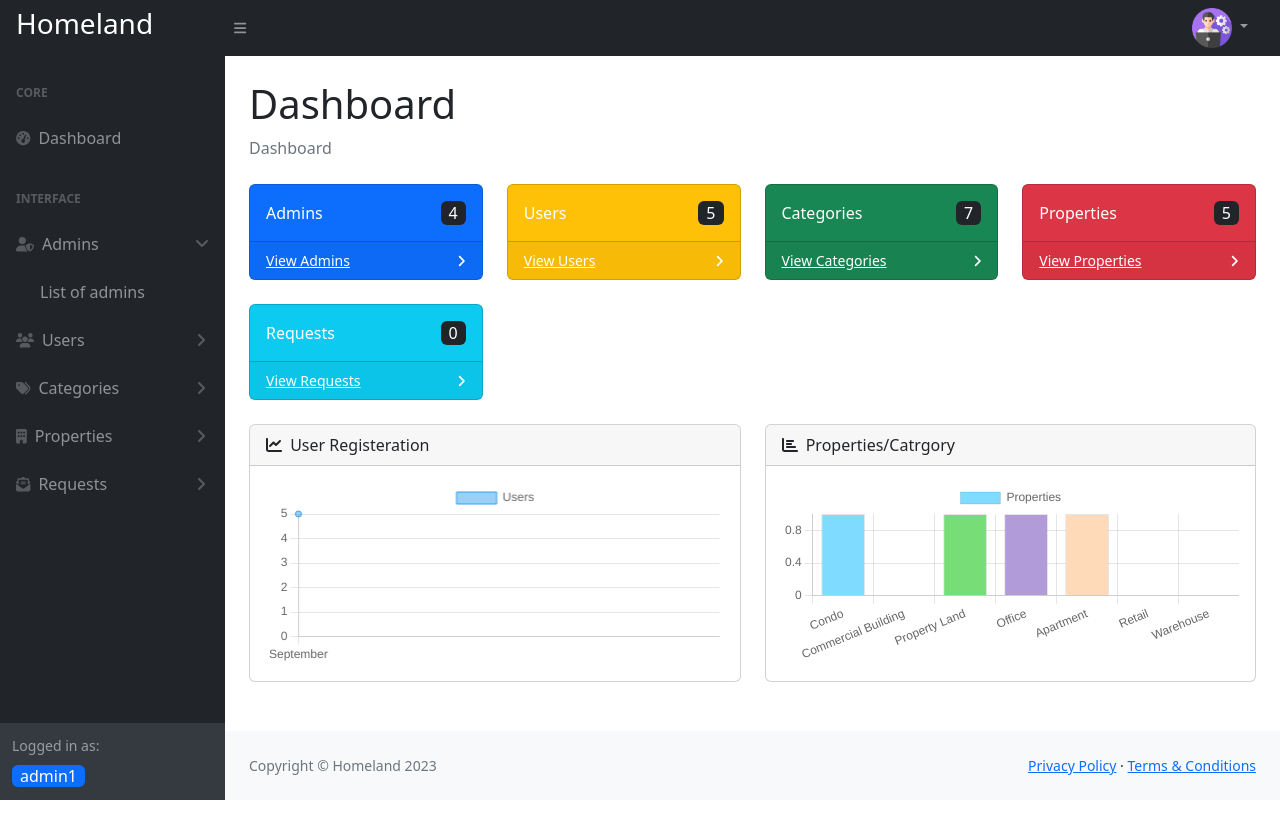
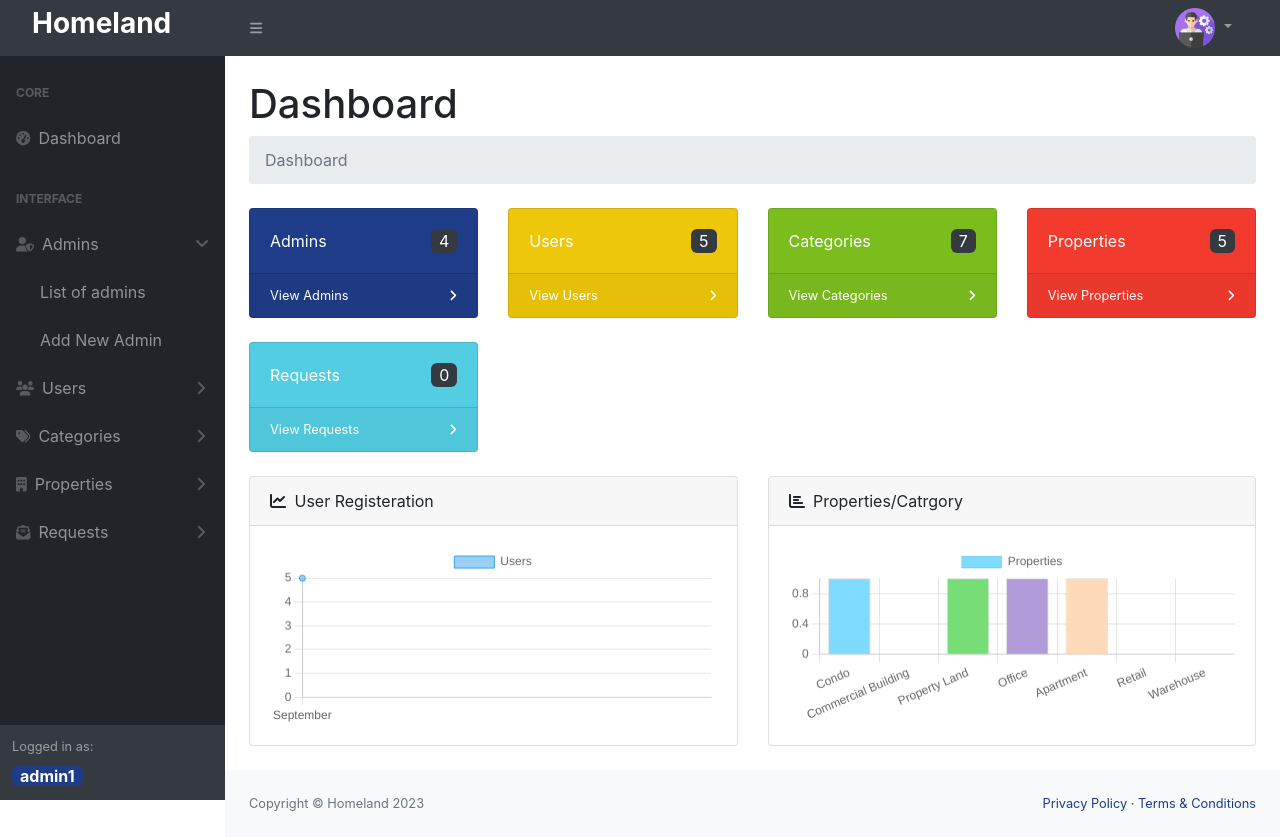
Before and after one commit to Adamo08/homeland, a PHP site: page /Homeland/admin-panel/index.php in a window 1280 px wide, after a click on "Admins". Before the commit the page ends 800 px from the top, so only its background shows below. Run offline with PHP 8.4, Linux system fonts and the light colour scheme; the visitor is signed in with stand-in values (Sample User, id 1); data comes from the database, SQL or seed files in the repository; data that the repository does not hold is empty; some libraries are stand-ins or nearby versions.

Commit message:
Updated Bootstrap Link

```diff
--- a/admin-panel/includes/footer.php
+++ b/admin-panel/includes/footer.php
@@ -21,7 +21,7 @@
 
         </div>
 
-
+        <script src="<?php echo URL('../assets/js/bootstrap.min.js') ?>"></script>
         <script src="https://cdn.jsdelivr.net/npm/bootstrap@5.2.3/dist/js/bootstrap.bundle.min.js" crossorigin="anonymous"></script>
         <script src="<?php echo ADMINURL?>assets/js/scripts.js"></script>
         <!-- <script src="https://cdnjs.cloudflare.com/ajax/libs/Chart.js/2.8.0/Chart.min.js" crossorigin="anonymous"></script> -->
--- a/admin-panel/includes/header.php
+++ b/admin-panel/includes/header.php
@@ -22,6 +22,7 @@
 <!DOCTYPE html>
 <html lang="en">
     <head>
+
         <meta charset="utf-8" />
         <meta http-equiv="X-UA-Compatible" content="IE=edge" />
         <meta name="viewport" content="width=device-width, initial-scale=1, shrink-to-fit=no" />
@@ -31,6 +32,9 @@
         <link href="https://cdn.jsdelivr.net/npm/simple-datatables@7.1.2/dist/style.min.css" rel="stylesheet" />
         <link href="<?php echo ADMINURL?>assets/css/styles.css" rel="stylesheet" />
         <script src="https://use.fontawesome.com/releases/v6.3.0/js/all.js" crossorigin="anonymous"></script>
+        <link rel="stylesheet" href="<?php echo URL('../assets/fonts/icomoon/style.css')?>">
+        <link rel="stylesheet" href="<?php echo URL('../assets/css/bootstrap.min.css')?>">
+
     </head>
     <body class="sb-nav-fixed">
 
@@ -88,6 +92,7 @@
                             <div class="collapse" id="collapseAdmins" aria-labelledby="headingOne" data-bs-parent="#sidenavAccordion">
                                 <nav class="sb-sidenav-menu-nested nav">
                                     <a class="nav-link" href="<?php echo ADMINURL?>admins/admins-list.php">List of admins</a>
+                                    <a class="nav-link" href="<?php echo ADMINURL?>admins/add-admin.php">Add New Admin</a>
                                 </nav>
                             </div>
 
@@ -99,7 +104,7 @@
                             <div class="collapse" id="collapseUsers" aria-labelledby="headingOne" data-bs-parent="#sidenavAccordion">
                                 <nav class="sb-sidenav-menu-nested nav">
                                     <a class="nav-link" href="<?php echo ADMINURL?>users/users-list.php">List of Users</a>
-                                    <a class="nav-link" href="<?php echo ADMINURL?>users/add-user.php">Add new User</a>
+                                    <a class="nav-link" href="<?php echo ADMINURL?>users/add-user.php">Add New User</a>
                                 </nav>
                             </div>
 
@@ -111,7 +116,7 @@
                             <div class="collapse" id="collapseCategories" aria-labelledby="headingOne" data-bs-parent="#sidenavAccordion">
                                 <nav class="sb-sidenav-menu-nested nav">
                                     <a class="nav-link" href="<?php echo ADMINURL?>categories/categories-list.php">List of Categories</a>
-                                    <a class="nav-link" href="<?php echo ADMINURL?>categories/add-category.php">Add new Category</a>
+                                    <a class="nav-link" href="<?php echo ADMINURL?>categories/add-category.php">Add New Category</a>
                                 </nav>
                             </div>
 
@@ -124,7 +129,7 @@
                             <div class="collapse" id="collapseProperties" aria-labelledby="headingOne" data-bs-parent="#sidenavAccordion">
                                 <nav class="sb-sidenav-menu-nested nav">
                                     <a class="nav-link" href="<?php echo ADMINURL?>properties/properties-list.php">List of Properties</a>
-                                    <a class="nav-link" href="<?php echo ADMINURL?>properties/add-property.php">Add new Property</a>
+                                    <a class="nav-link" href="<?php echo ADMINURL?>properties/add-property.php">Add New Property</a>
                                 </nav>
                             </div>
 
```
